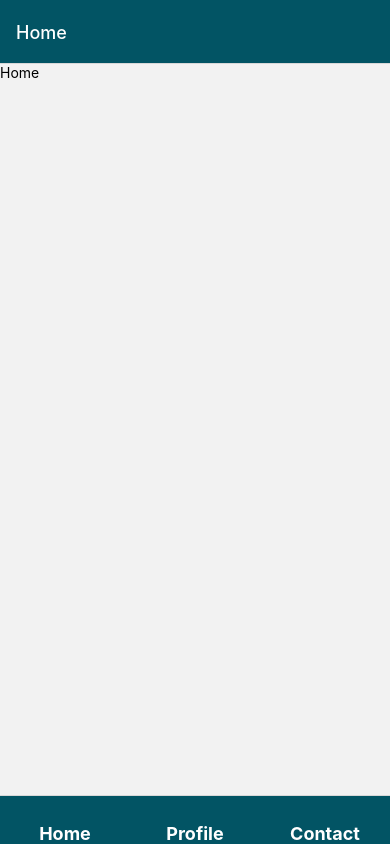
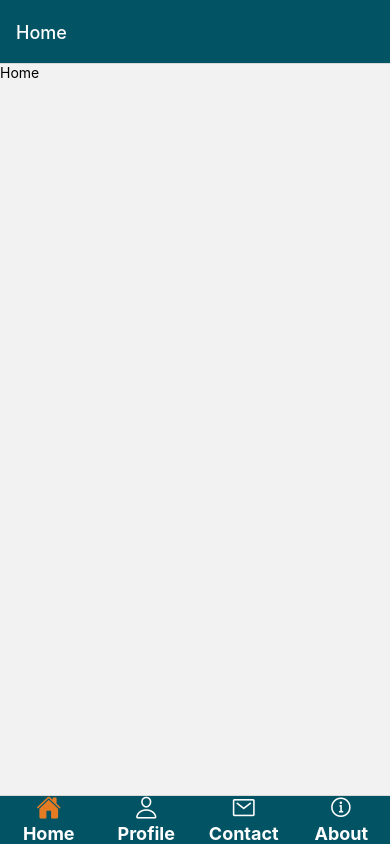
Before and after one commit to NathanCarney99/Large-Project-App, a React Native app in the folder pawhub-app/: screen / in a window 390 px wide. Built offline with nearby package versions, Linux system fonts and the light colour scheme.

Commit message:
finished navigation bar with tab color changing functionality

```diff
--- a/pawhub-app/Navigation/MainContainer.js
+++ b/pawhub-app/Navigation/MainContainer.js
@@ -1,40 +1,67 @@
+import React from 'react';
 import { View, Text, StatusBar } from 'react-native';
-import React from 'react';
 import { NavigationContainer } from '@react-navigation/native';
 import { createBottomTabNavigator } from '@react-navigation/bottom-tabs';
+import { Ionicons } from '@expo/vector-icons'; // Import Ionicons from the expo/vector-icons package
 
 // Screens
 import Home from './screens/Home';
 import Contact from './screens/Contact';
 import Profile from './screens/Profile';
+import About from "./screens/About";
 
 // Screen Names
 const homeName = 'Home';
 const contactName = 'Contact';
 const profileName = 'Profile';
+const aboutName = 'About'; // New screen name
 
 const Tab = createBottomTabNavigator();
 
 export default function MainContainer() {
   return (
     <NavigationContainer>
+      <StatusBar barStyle="light-content" backgroundColor="#025464" />
       <Tab.Navigator
         initialRouteName={homeName}
-        screenOptions={{
+        screenOptions={({ route }) => ({
           tabBarIcon: ({ focused, color, size }) => {
-            // Your icon configuration here
+            let iconName;
+
+            if (route.name === homeName) {
+              iconName = focused ? 'home' : 'home-outline';
+            } else if (route.name === profileName) {
+              iconName = focused ? 'person' : 'person-outline';
+            } else if (route.name === contactName) {
+              iconName = focused ? 'mail' : 'mail-outline';
+            } else if (route.name === aboutName) {
+              iconName = focused ? 'information-circle' : 'information-circle-outline';
+            }
+
+            return (
+              <Ionicons
+                name={iconName}
+                color={focused ? '#e57c23' : "white"}
+                size={size}
+              />
+            );
           },
           tabBarStyle: { backgroundColor: '#025464' },
-          tabBarLabelStyle: { fontSize: 18, fontWeight: 'bold', color: '#fff' },
+          tabBarLabelStyle: {
+            fontSize: 18,
+            fontWeight: 'bold',
+            color: '#fff',
+            marginTop: 4, // Optional: Adjust the vertical positioning of the text
+          },
           headerStyle: { backgroundColor: '#025464' },
           headerTitleStyle: { color: '#fff' },
-        }}
+        })}
       >
         <Tab.Screen name={homeName} component={Home} />
         <Tab.Screen name={profileName} component={Profile} />
         <Tab.Screen name={contactName} component={Contact} />
+        <Tab.Screen name={aboutName} component={About} />
       </Tab.Navigator>
-      <StatusBar style="light" />
     </NavigationContainer>
   );
 }
--- a/pawhub-app/package.json
+++ b/pawhub-app/package.json
@@ -9,6 +9,7 @@
     "web": "expo start --web"
   },
   "dependencies": {
+    "@expo/vector-icons": "^13.0.0",
     "@expo/webpack-config": "^18.0.1",
     "@react-navigation/bottom-tabs": "^6.5.8",
     "@react-navigation/drawer": "^6.6.3",
```
Also changed, not shown: 1 other file (tests, documents, lock files or other folders).
